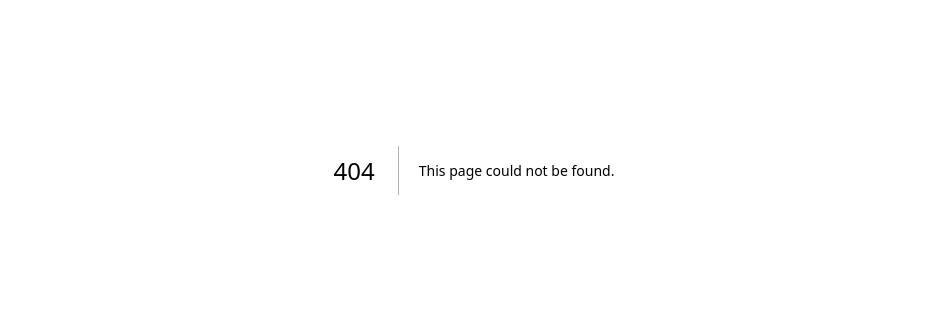
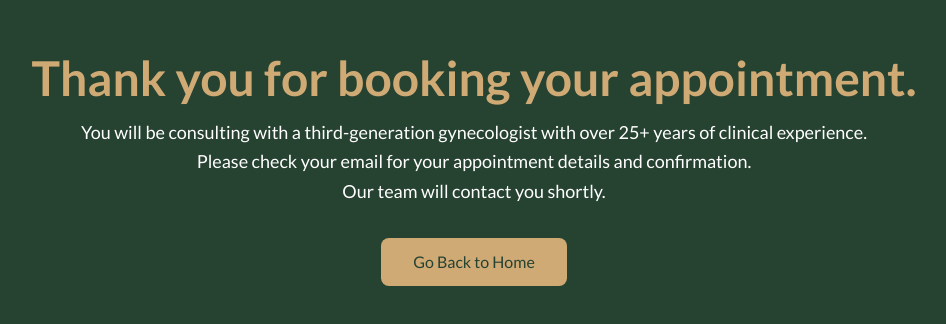
Before and after one commit to arshsaini1333/ayoni, a Next.js app: page /thankyouvt in a window 1280 px wide. Before the commit this address had no page. Shown: the part 230-554 px from the top of the page, without its empty margins (166-1112 px from the left). Built offline with nearby package versions, Linux system fonts and the light colour scheme.

Commit message:
script added

```diff
--- a/src/app/Components/ContactPopUpVT.jsx
+++ b/src/app/Components/ContactPopUpVT.jsx
@@ -9,8 +9,7 @@ export default function AppointmentModalVT({ open, onClose }) {
   const router = useRouter();
 
   const scriptURL =
-    "https://script.google.com/macros/s/AKfycbxLx9_2b7arvH3_CWDLvkX1gwSMXc_FY23BLYAn5_nwXcbHhFdXtNNP0IhrQovQtxwhLQ/exec";
-
+    "https://script.google.com/macros/s/AKfycbzbGwAy-gxBp5_UF2Th6a4kPGJ0m0tl2vj8fcbBHa38ht0PPnJSRH99GEBWHrkNzHkyuA/exec";
   const [formData, setFormData] = useState({
     name: "",
     email: "",
@@ -91,25 +90,56 @@ export default function AppointmentModalVT({ open, onClose }) {
     return slots;
   };
 
-  // SUBMIT → UNPAID SHEET
+  // // SUBMIT → UNPAID SHEET
+  // const handleSubmit = async (e) => {
+  //   e.preventDefault();
+  //   setSubmitting(true);
+
+  //   const postData = new FormData();
+  //   Object.entries(formData).forEach(([k, v]) =>
+  //     postData.append(k, v)
+  //   );
+
+  //   postData.append("formType", "Appointment");
+  //   await fetch(scriptURL, {
+  //     method: "POST",
+  //     body: postData,
+  //     mode: "no-cors",
+  //   });
+
+  //   setSubmitting(false);
+
+  //   router.push("/thankyouvt");
+  // };
+
+  // ✅ Fixed handleSubmit in ContactPopUpVT.jsx
   const handleSubmit = async (e) => {
     e.preventDefault();
     setSubmitting(true);
 
-    const postData = new FormData();
-    Object.entries(formData).forEach(([k, v]) =>
-      postData.append(k, v)
-    );
+    const postData = new URLSearchParams(); // ✅ not FormData
+    postData.append("name", formData.name);
+    postData.append("email", formData.email);
+    postData.append("phone", formData.phone);
+    postData.append("msg", formData.msg);
+    postData.append("formType", "Appointment");
+    postData.append("appointmentType", formData.appointmentType);
+    postData.append("day", formData.day);
+    postData.append("date", formData.date);
+    postData.append("slot", formData.slot);
 
-    await fetch(scriptURL, {
-      method: "POST",
-      body: postData,
-      mode: "no-cors",
-    });
+    try {
+      await fetch(scriptURL, {
+        method: "POST",
+        body: postData,
+        mode: "no-cors", // ✅ required
+      });
+    } catch (err) {
+      console.error(err);
+    }
 
     setSubmitting(false);
-
-    router.push("/thankyou");
+    router.push("/thankyouvt");
   };
 
 
--- a/src/app/VaginalTreatment/page.jsx
+++ b/src/app/VaginalTreatment/page.jsx
@@ -57,7 +57,7 @@ export default function VaginalTreatmentPage() {
   }, []);
 
   const scriptURL =
-    "https://script.google.com/macros/s/AKfycbxLx9_2b7arvH3_CWDLvkX1gwSMXc_FY23BLYAn5_nwXcbHhFdXtNNP0IhrQovQtxwhLQ/exec";
+    "https://script.google.com/macros/s/AKfycbzbGwAy-gxBp5_UF2Th6a4kPGJ0m0tl2vj8fcbBHa38ht0PPnJSRH99GEBWHrkNzHkyuA/exec";
 
   const [formData, setFormData] = useState({
     name: "",
@@ -71,16 +71,43 @@ export default function VaginalTreatmentPage() {
     setFormData((prev) => ({ ...prev, [name]: value }));
   };
 
-  const handleFormSubmit = async (e) => {
+  // const handleFormSubmit = async (e) => {
+  //   e.preventDefault();
+  //   setSubmitting(true);
+  //   const postData = new FormData();
+  //   postData.append("name", formData.name);
+  //   postData.append("phone", formData.phone);
+  //   postData.append("msg", formData.treatment);
+  //   fetch(scriptURL, { method: "POST", body: postData, mode: "no-cors" })
+  //     .catch(console.error);
+  //   setSubmitting(false);
+  //   router.push("/thankyouvt");
+  // };
+
+  const handleFormSubmit = async (e, formType) => {
     e.preventDefault();
     setSubmitting(true);
-    const postData = new FormData();
-    postData.append("name", formData.name);
-    postData.append("phone", formData.phone);
-    postData.append("msg", formData.treatment);
-    await fetch(scriptURL, { method: "POST", body: postData, mode: "no-cors" });
+
+    // ✅ Use URLSearchParams instead of FormData — works reliably with no-cors
+    const params = new URLSearchParams();
+    params.append("name", formData.name);
+    params.append("phone", formData.phone);
+    params.append("msg", formType === "Cost Calculator" ? "Cost Inquiry" : formData.treatment);
+    params.append("formType", formType);
+
+    try {
+      await fetch(scriptURL, {
+        method: "POST",
+        body: params,
+        mode: "no-cors", // ✅ REQUIRED for Google Apps Script
+      });
+    } catch (err) {
+      console.error(err);
+    }
+
     setSubmitting(false);
-    router.push("/thankyou");
+    setFormData({ name: "", phone: "", treatment: "" });
+    router.push("/thankyouvt");
   };
 
   useEffect(() => {
@@ -169,7 +196,7 @@ export default function VaginalTreatmentPage() {
       `}</style>
       <div
         className="w-full bg-[#f5f0e8] overflow-hidden"
-        style={{ height: isClient && heroScale < 1 ? `calc(max(85vh, 700px) * ${heroScale})` : 'auto' }}
+        style={{ height: isClient && heroScale < 1 ? `calc(max(85vh, 950px) * ${heroScale})` : 'auto' }}
         suppressHydrationWarning
       >
         <div
@@ -182,7 +209,7 @@ export default function VaginalTreatmentPage() {
         >
           <section
             className="relative w-full bg-[#f5f0e8] bg-cover bg-[center_right_-5rem] flex items-center overflow-hidden"
-            style={{ backgroundImage: "url('/vthero2.png')", minHeight: 'max(85vh, 700px)' }}
+            style={{ backgroundImage: "url('/vthero2.png')", minHeight: 'max(85vh, 950px)' }}
           >
             {/* Transparent gradient overlay explicitly set as desktop orientation */}
             <div className="absolute inset-0 bg-gradient-to-r from-[#f5f0e8] via-[#f5f0e8]/95 to-transparent pointer-events-none"></div>
@@ -279,7 +306,7 @@ export default function VaginalTreatmentPage() {
               Cost Calculator
             </h3>
 
-            <form className="space-y-4" onSubmit={handleFormSubmit}>
+            <form className="space-y-4" onSubmit={(e) => handleFormSubmit(e, "Cost Calculator")}>
               <div>
                 <input
                   type="text"
@@ -709,7 +736,7 @@ export default function VaginalTreatmentPage() {
               <h3 className="text-2xl font-bold text-[#264231] mb-1">Book a Consultation</h3>
               <p className="text-[#3b5f4b] text-sm mb-6">Fill in your details for a private consultation</p>
 
-              <form className="space-y-4" onSubmit={handleFormSubmit}>
+              <form className="space-y-4" onSubmit={(e) => handleFormSubmit(e, "Book Consultation")}>
                 <div>
                   <label className="block text-sm font-semibold text-[#264231] mb-1.5">Your Name</label>
                   <input
--- /dev/null
+++ b/src/app/thankyouvt/page.jsx
@@ -0,0 +1,53 @@
+"use client";
+
+import Link from "next/link";
+import { useEffect } from "react";
+
+export default function ThankYouPage() {
+
+    useEffect(() => {
+        window.dataLayer = window.dataLayer || [];
+        window.dataLayer.push({
+            event: "thankyou_page"
+        });
+    }, []);
+    return (
+        <section className="min-h-screen flex items-center justify-center bg-[#264231] px-4">
+            <div className="w-[80%] mx-auto text-center bg-[#264231]">
+
+                {/* Heading */}
+                <h1 className="text-3xl sm:text-4xl md:text-5xl font-semibold text-[#CFAA75]">
+                    Thank you for booking your appointment.
+                </h1>
+
+                {/* Subheading */}
+                <p className="mt-4 text-base sm:text-lg text-white leading-relaxed">
+                    You will be consulting with a third-generation gynecologist with over 25+ years of clinical experience. <br />
+                    Please check your email for your appointment details and confirmation. <br />
+                    Our team will contact you shortly.
+
+                </p>
+
+                {/* CTA */}
+                <div className="mt-8">
+                    <Link
+                        href="/VaginalTreatment"
+                        className="
+              inline-flex items-center justify-center
+              bg-[#CFAA75]
+              text-[#264231]
+              px-8 py-3
+              rounded-lg
+              font-medium
+              hover:opacity-90
+              transition
+            "
+                    >
+                        Go Back to Home
+                    </Link>
+                </div>
+
+            </div>
+        </section>
+    );
+}
```
